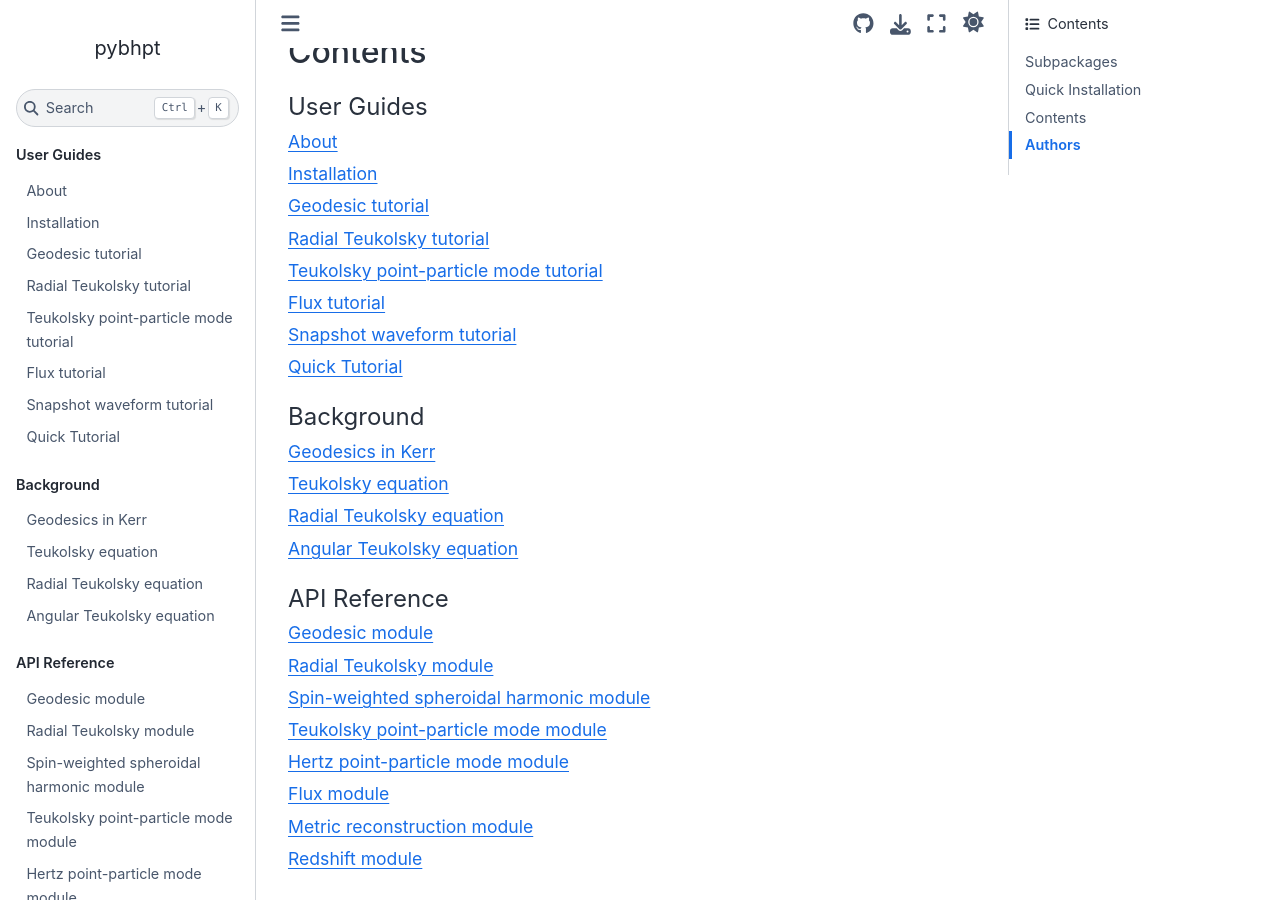
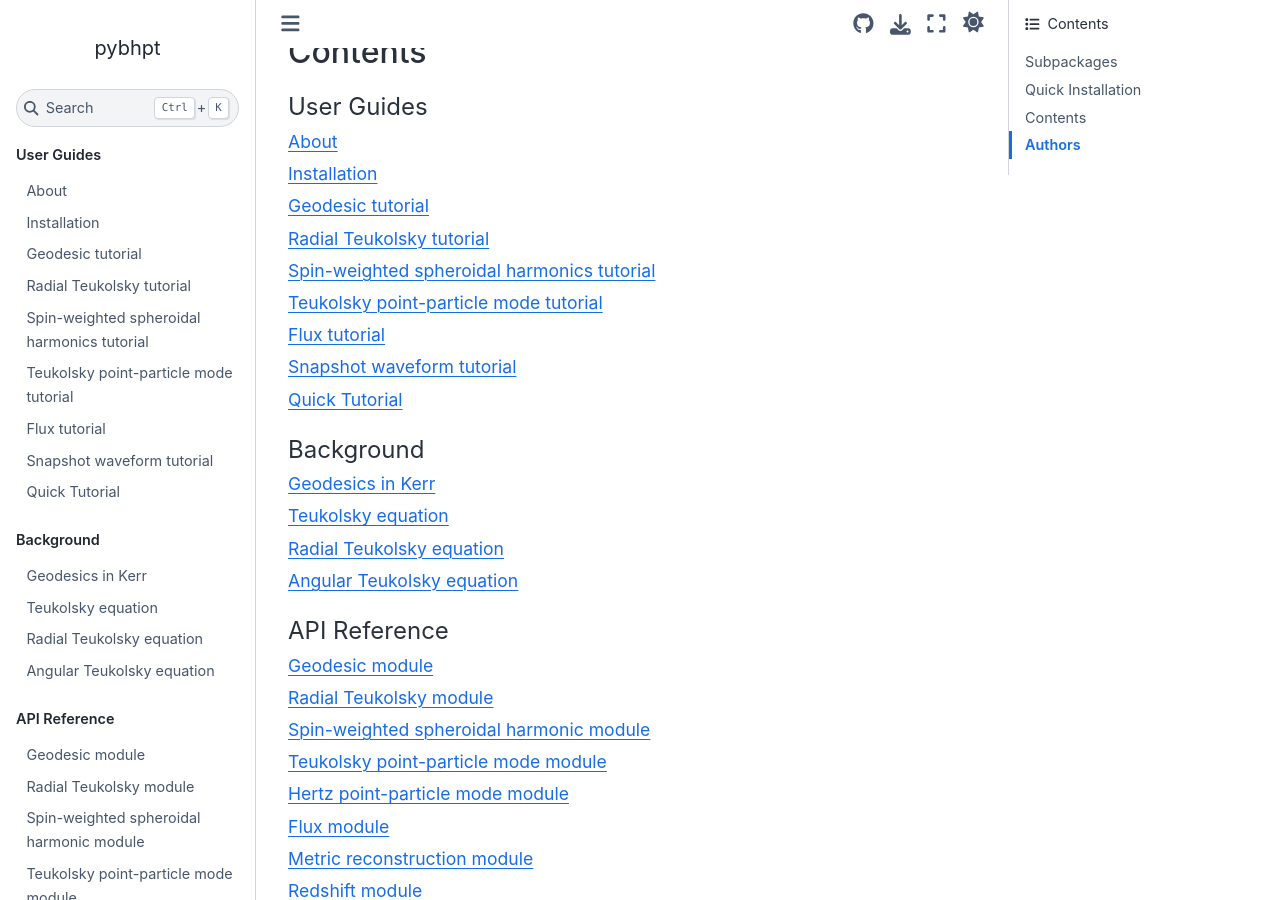
Before and after one commit to znasipak/pybhpt, a Sphinx documentation site: the page built from docs/index.md, in a window 1280 px wide and 900 px high, scrolled down 1123 px. Built offline with Sphinx 7.4.7 and the Sphinx Book theme 1.1.4, drawn with Linux system fonts in a browser that asks for light colours; some of the changed lines change nothing that is shown.

Commit message:
Forgot to add new tutorial to index.md

```diff
--- a/docs/index.md
+++ b/docs/index.md
@@ -32,6 +32,7 @@ about
 installation
 notebooks/geodesics.ipynb
 notebooks/radial.ipynb
+notebooks/swsh.ipynb
 notebooks/teuk.ipynb
 notebooks/fluxes.ipynb
 notebooks/waveform.ipynb
```
